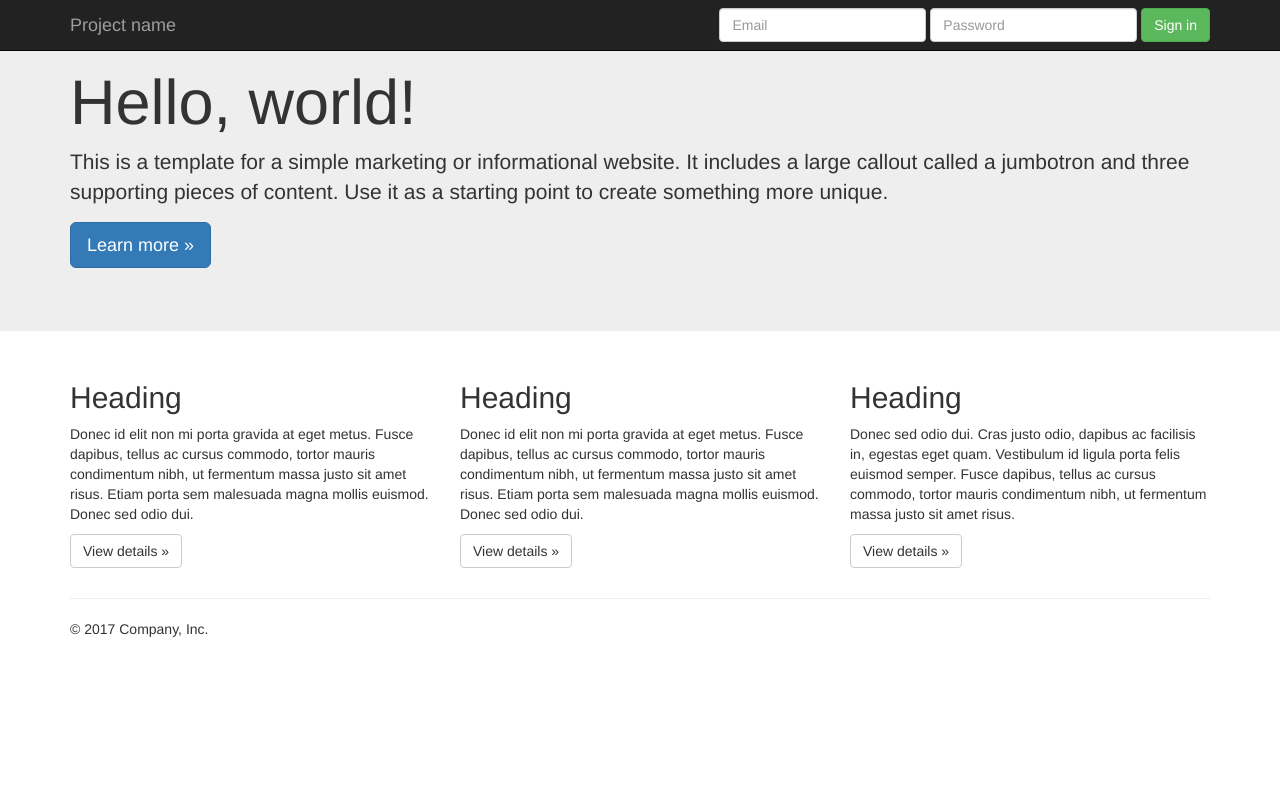
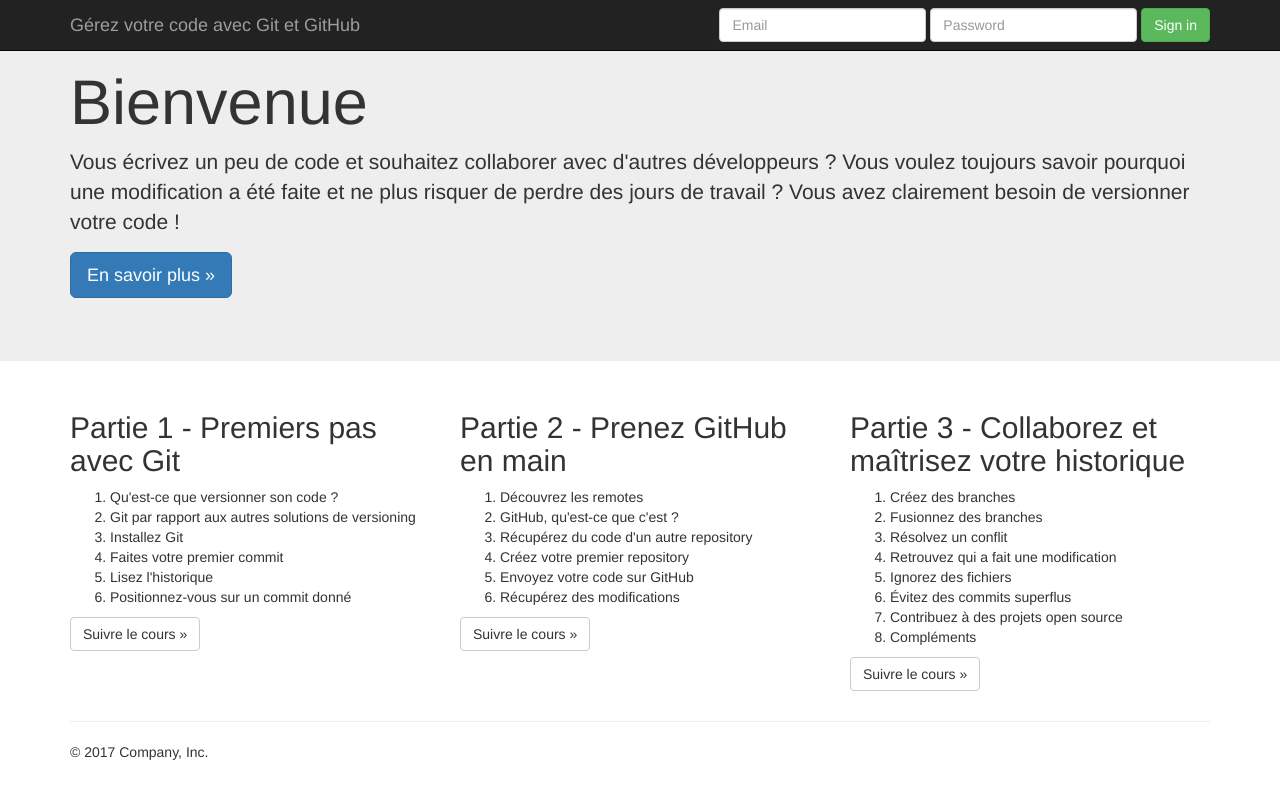
Before and after one commit to TheLevelF/OC-Git-P2Activite, a plain HTML site: page index.html in a window 1280 px wide. Drawn offline with nearby package versions, Linux system fonts and the light colour scheme.

Commit message:
Modifié le contenu texte de index.html

```diff
--- a/index.html
+++ b/index.html
@@ -27,7 +27,7 @@
 							<span class="icon-bar"></span>
 							<span class="icon-bar"></span>
 						</button>
-						<a class="navbar-brand" href="#">Project name</a>
+						<a class="navbar-brand" href="#">Gérez votre code avec Git et GitHub</a>
 					</div>
 					<div id="navbar" class="navbar-collapse collapse">
 						<form class="navbar-form navbar-right">
@@ -43,12 +43,11 @@
 				</div>
 			</nav>
 
-			<!-- Main jumbotron for a primary marketing message or call to action -->
 			<div class="jumbotron">
       			<div class="container">
-					<h1>Hello, world!</h1>
-					<p>This is a template for a simple marketing or informational website. It includes a large callout called a jumbotron and three supporting pieces of content. Use it as a starting point to create something more unique.</p>
-					<p><a class="btn btn-primary btn-lg" href="#" role="button">Learn more &raquo;</a></p>
+        			<h1>Bienvenue</h1>
+        			<p>Vous écrivez un peu de code et souhaitez collaborer avec d'autres développeurs ? Vous voulez toujours savoir pourquoi une modification a été faite et ne plus risquer de perdre des jours de travail ? Vous avez clairement besoin de versionner votre code !</p>
+        			<p><a class="btn btn-primary btn-lg" href="#" role="button">En savoir plus &raquo;</a></p>
       			</div>
     		</div>
   		</header>
@@ -57,19 +56,42 @@
       		<!-- Example row of columns -->
       		<div class="row">
         		<div class="col-md-4">
-					<h2>Heading</h2>
-					<p>Donec id elit non mi porta gravida at eget metus. Fusce dapibus, tellus ac cursus commodo, tortor mauris condimentum nibh, ut fermentum massa justo sit amet risus. Etiam porta sem malesuada magna mollis euismod. Donec sed odio dui. </p>
-					<p><a class="btn btn-default" href="#" role="button">View details &raquo;</a></p>
+          			<h2>Partie 1 - Premiers pas avec Git</h2>
+          			<ol>
+						<li>Qu'est-ce que versionner son code ? </li>
+						<li>Git par rapport aux autres solutions de versioning</li>
+						<li>Installez Git</li>
+						<li>Faites votre premier commit</li>
+						<li>Lisez l'historique</li>
+						<li>Positionnez-vous sur un commit donné</li>
+					</ol>
+          			<p><a class="btn btn-default" href="#" role="button">Suivre le cours &raquo;</a></p>
         		</div>
         		<div class="col-md-4">
-					<h2>Heading</h2>
-					<p>Donec id elit non mi porta gravida at eget metus. Fusce dapibus, tellus ac cursus commodo, tortor mauris condimentum nibh, ut fermentum massa justo sit amet risus. Etiam porta sem malesuada magna mollis euismod. Donec sed odio dui. </p>
-					<p><a class="btn btn-default" href="#" role="button">View details &raquo;</a></p>
+          			<h2>Partie 2 - Prenez GitHub en main</h2>
+          			<ol>
+						<li>Découvrez les remotes</li>
+						<li>GitHub, qu'est-ce que c'est ?</li>
+						<li>Récupérez du code d'un autre repository</li>
+						<li>Créez votre premier repository</li>
+						<li>Envoyez votre code sur GitHub</li>
+						<li>Récupérez des modifications</li>
+					</ol>
+          			<p><a class="btn btn-default" href="#" role="button">Suivre le cours &raquo;</a></p>
        			</div>
     			<div class="col-md-4">
-					<h2>Heading</h2>
-					<p>Donec sed odio dui. Cras justo odio, dapibus ac facilisis in, egestas eget quam. Vestibulum id ligula porta felis euismod semper. Fusce dapibus, tellus ac cursus commodo, tortor mauris condimentum nibh, ut fermentum massa justo sit amet risus.</p>
-					<p><a class="btn btn-default" href="#" role="button">View details &raquo;</a></p>
+          			<h2>Partie 3 - Collaborez et maîtrisez votre historique</h2>
+          			<ol>
+						<li>Créez des branches</li>
+						<li>Fusionnez des branches</li>
+						<li>Résolvez un conflit</li>
+						<li>Retrouvez qui a fait une modification</li>
+						<li>Ignorez des fichiers</li>
+						<li>Évitez des commits superflus</li>
+						<li>Contribuez à des projets open source</li>
+						<li>Compléments</li>
+					</ol>
+          			<p><a class="btn btn-default" href="#" role="button">Suivre le cours &raquo;</a></p>
         		</div>
       		</div>
 			<!-- <section id="content">
```
Lines whose indentation alone changed are shown as unchanged.
